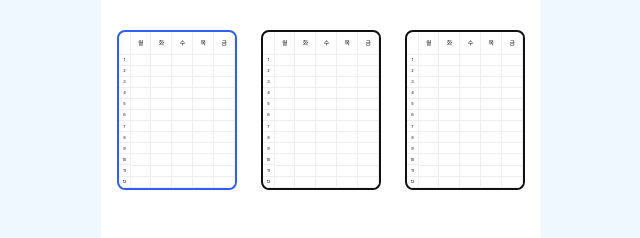
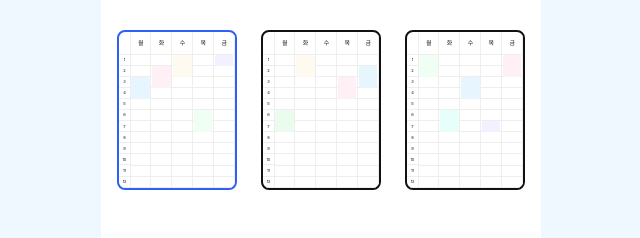
Before and after one commit to tlstkdgus/FE, a React (Create React App) app: page /result in a window 1280 px wide. Shown: the part 1221-1459 px from the top of the page, without its empty margins (319-959 px from the left). Built offline with nearby package versions, Linux system fonts and the light colour scheme; no server answers; a web font is replaced by a local one.

Commit message:
Feat: 최종 수정

```diff
--- a/src/pages/Result.jsx
+++ b/src/pages/Result.jsx
@@ -558,10 +558,24 @@ export default function Result() {
 
   // API 응답 데이터를 TimeTable 컴포넌트에서 사용할 수 있는 형식으로 변환
   const convertApiDataToTimetableFormat = (apiData) => {
-    if (!apiData || !apiData.scheduledCourses) {
+    if (!apiData) {
       return [];
     }
 
+    // 목데이터 형식 처리 (courses 배열)
+    if (apiData.courses && Array.isArray(apiData.courses)) {
+      return apiData.courses.map((course) => ({
+        subject: course.subject,
+        professor: course.professor,
+        day: course.day,
+        start: course.start,
+        end: course.end,
+        location: course.location,
+      }));
+    }
+
+    // API 응답 형식 처리 (scheduledCourses 배열)
+    if (apiData.scheduledCourses) {
       return apiData.scheduledCourses.flatMap((course) => {
         return course.actualClassTimes.flatMap((classTime) => {
           return classTime.교시들.map((period) => ({
@@ -577,6 +591,9 @@ export default function Result() {
           }));
         });
       });
+    }
+
+    return [];
   };
 
   // (예시) 현재 선택된 조건을 콘솔에 출력
@@ -608,6 +625,9 @@ export default function Result() {
         if (timetable.scheduledCourses) {
           // API 응답 형식인 경우
           return timetable.scheduledCourses.map((course) => course.courseName);
+        } else if (timetable.courses && Array.isArray(timetable.courses)) {
+          // 목데이터 형식인 경우
+          return timetable.courses.map((course) => course.subject);
         } else if (Array.isArray(timetable)) {
           // 기존 형식인 경우
           return timetable.map((item) => item.subject);
@@ -619,6 +639,13 @@ export default function Result() {
 
   // 모든 시간표에서 사용할 일관된 과목 색상 생성
   const subjectColors = generateSubjectColors(allSubjects);
+
+  // 디버깅: 시간표 데이터 확인
+  console.log("🔍 Result.jsx 디버깅:");
+  console.log("timetableList:", timetableList);
+  console.log("selectedIdx:", selectedIdx);
+  console.log("allSubjects:", allSubjects);
+  console.log("convertApiDataToTimetableFormat 결과:", convertApiDataToTimetableFormat(timetableList[selectedIdx]));
 
   // 최소/최대 학점 기본값 처리
   const minCredit =
```
Lines whose indentation alone changed are shown as unchanged.
